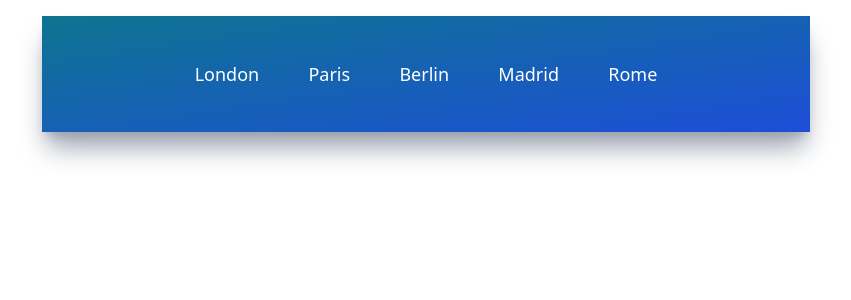
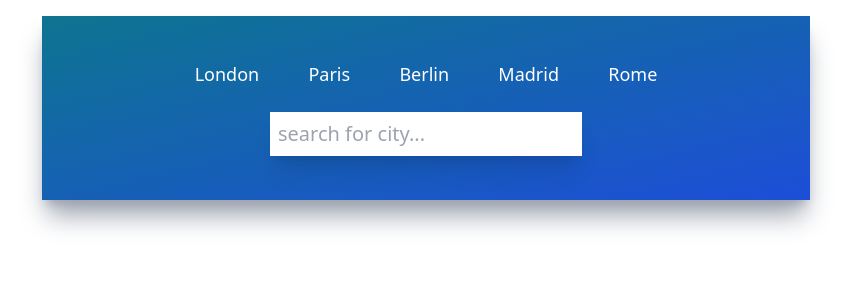
Before and after one commit to y2nd/Weather-app, a React (Create React App) app: page / in a window 1280 px wide. Shown: the top 300 px of the page, without its empty margins (214-1065 px from the left). Built offline with nearby package versions, Linux system fonts and the light colour scheme.

Commit message:
input is done

```diff
--- a/src/App.js
+++ b/src/App.js
@@ -1,11 +1,13 @@
 import './App.css';
 import UilReact from '@iconscout/react-unicons/icons/uil-react'
 import TopButtons from './components/TopButtons';
+import Inputs from './components/Inputs';
 
 function App() {
   return (
     <div className="mx-auto max-w-screen-md mt-4 py-5 px-32 bg-gradient-to-br from-cyan-700 to-blue-700 h-fit shadow-xl shadow-gray-400">
       <TopButtons></TopButtons>
+      <Inputs></Inputs>
     </div>
   );
 }
--- /dev/null
+++ b/src/components/Inputs.jsx
@@ -0,0 +1,14 @@
+import React from 'react'
+import { UilSearch, UilLocationPoint } from '@iconscout/react-unicons'
+
+function Inputs() {
+  return (
+    <div className="flex flex-row justify-center my-6">
+        <div className="flex flex-row items-center justify-center space-x-4">
+            <input type="text" className="text-xl font-light p-2 w-full shadow-xl focus:outline-none capitalize placeholder:lowercase" placeholder="Search for city..."/>
+        </div>
+    </div>
+  )
+}
+
+export default Inputs
```
